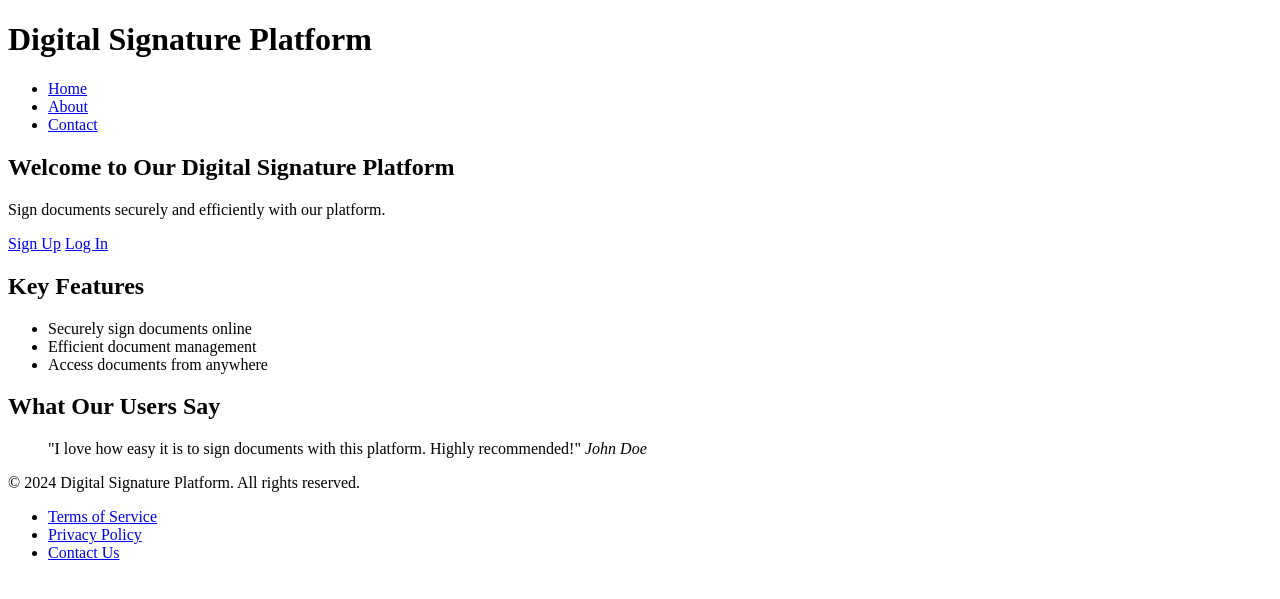
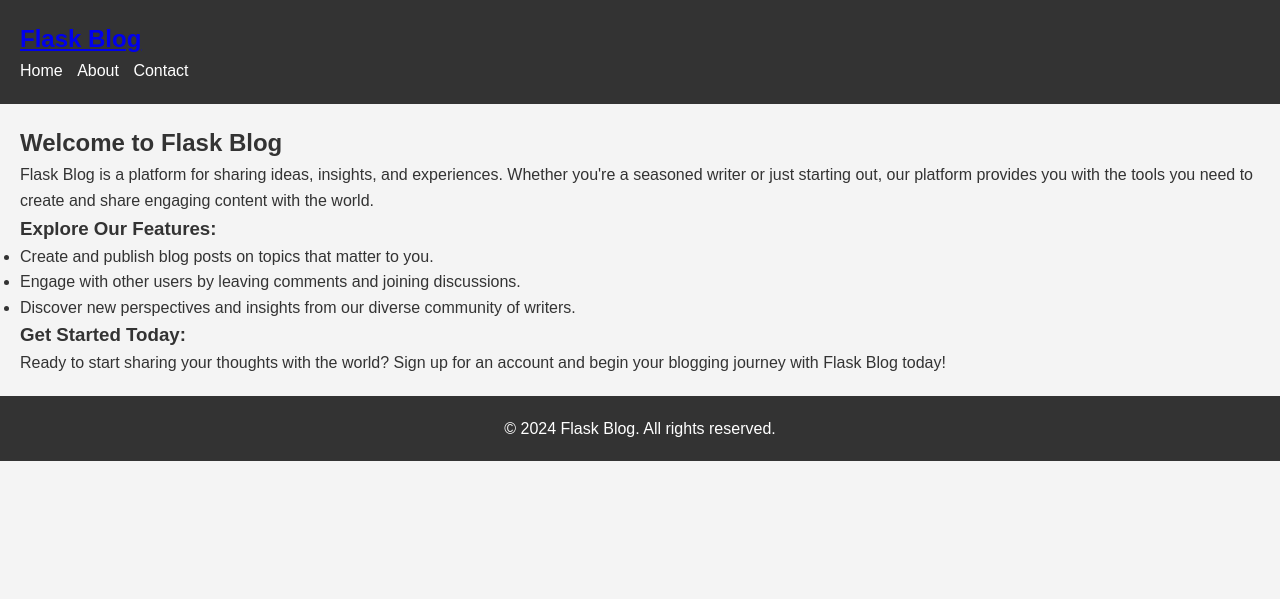
Before and after one commit to Herriot65/Digitial-Signature-Project, a Flask app: page / in a window 1280 px wide. Shown: the top 599 px of the page. Run offline with Flask 3, Linux system fonts and the light colour scheme.

```diff
--- a/apps/routes.py
+++ b/apps/routes.py
@@ -13,6 +13,9 @@ from functools import wraps
 from flask import Flask, render_template, request, redirect, url_for, flash
 from .forms import *
 from config import ConfigClass
+from cryptography.fernet import Fernet
+import os
+import rsa
 
 user=Blueprint('user', __name__, url_prefix='/user')
 
--- a/config.py
+++ b/config.py
@@ -5,7 +5,7 @@ import os
 
 ## @brief Configuration of the mysql database and parameters for sending email.
 class ConfigClass:
-    SQLALCHEMY_DATABASE_URI='mysql://root:0000@localhost/digital_signature_database'
+    SQLALCHEMY_DATABASE_URI='mysql://user:yourmp@localhost/database_name'
     SECRET_KEY=os.environ.get('SECRET_KEY') or 'password'
     SQLALCHEMY_TRACK_MODIFICATIONS=True
 
@@ -13,6 +13,6 @@ class ConfigClass:
     MAIL_PORT=465
     MAIL_USE_SSL=True
     MAIL_USE_TLS=False
-    MAIL_USERNAME='herriotdagoudi@gmail.com'
-    MAIL_PASSWORD='arzr gkpm nbuj fnzt'
+    MAIL_USERNAME='yourmail@gmail.com'
+    MAIL_PASSWORD='yourappspassword'
     MAIL_DEBUG=False
--- /dev/null
+++ b/models/category.py
@@ -0,0 +1,6 @@
+from extensions import db
+
+class Category(db.Model):
+    id = db.Column(db.Integer, primary_key=True)
+    name = db.Column(db.String(50), unique=True, nullable=False)
+    #description = db.Column(db.Text)
--- a/models/user.py
+++ b/models/user.py
@@ -20,6 +20,8 @@ class User(db.Model, UserMixin):
     password_hashed = db.Column(db.String(100), unique=True, nullable=False)
     confirmed = db.Column(db.Boolean, default=False)
     created_at=db.Column(db.Date,nullable=False,default=datetime.now())
+    private_key = db.Column(db.Text)
+    public_key = db.Column(db.Text)
 
     # __repr__ method
     def __repr__(self):
--- /dev/null
+++ b/static/styles.css
@@ -0,0 +1,48 @@
+/* Reset some default styles */
+body, h1, h2, h3, p, ul, li {
+    margin: 0;
+    padding: 0;
+}
+
+body {
+    font-family: Arial, sans-serif;
+    line-height: 1.6;
+    background-color: #f4f4f4;
+    color: #333;
+}
+
+header {
+    background-color: #333;
+    color: #fff;
+    padding: 20px;
+}
+
+header h1 {
+    margin: 0;
+    font-size: 24px;
+}
+
+nav ul {
+    list-style-type: none;
+}
+
+nav ul li {
+    display: inline;
+    margin-right: 10px;
+}
+
+nav ul li a {
+    color: #fff;
+    text-decoration: none;
+}
+
+main {
+    padding: 20px;
+}
+
+footer {
+    background-color: #333;
+    color: #fff;
+    padding: 20px;
+    text-align: center;
+}
--- a/templates/base.html
+++ b/templates/base.html
@@ -3,35 +3,31 @@
 <head>
     <meta charset="UTF-8">
     <meta name="viewport" content="width=device-width, initial-scale=1.0">
-    <title>{% block title %}Digital Signature App{% endblock %}</title>
-    <!-- Bootstrap CSS (you may adjust this based on your project's needs) -->
-    <link rel="stylesheet" href="https://stackpath.bootstrapcdn.com/bootstrap/4.5.2/css/bootstrap.min.css">
+    <title>{% block title %}Flask Blog{% endblock %}</title>
+    <link rel="stylesheet" href="../static/styles.css">
 </head>
 <body>
-    <nav class="navbar navbar-expand-lg navbar-light bg-light">
-        <a class="navbar-brand" href="#">Digital Signature App</a>
-        <button class="navbar-toggler" type="button" data-toggle="collapse" data-target="#navbarSupportedContent" aria-controls="navbarSupportedContent" aria-expanded="false" aria-label="Toggle navigation">
-            <span class="navbar-toggler-icon"></span>
-        </button>
 
-        <div class="collapse navbar-collapse" id="navbarSupportedContent">
-            <ul class="navbar-nav mr-auto">
-                <li class="nav-item">
-                    <a class="nav-link" href="{{ url_for('home') }}">Home</a>
-                </li>
-                <!-- Add more navigation links here -->
-            </ul>
-            <!-- Add login/logout/register links here -->
-        </div>
+<header>
+    <h1><a href="#">Flask Blog</a></h1>
+    <nav>
+        <ul>
+            <li><a href="#">Home</a></li>
+            <li><a href="#">About</a></li>
+            <li><a href="#">Contact</a></li>
+
+        </ul>
     </nav>
+</header>
 
-    <div class="container mt-4">
-        {% block content %}{% endblock %}
-    </div>
+<main>
+    {% block content %}
+    {% endblock %}
+</main>
 
-    <!-- Bootstrap JS (you may adjust this based on your project's needs) -->
-    <script src="https://code.jquery.com/jquery-3.5.1.slim.min.js"></script>
-    <script src="https://cdn.jsdelivr.net/npm/@popperjs/core@2.5.4/dist/umd/popper.min.js"></script>
-    <script src="https://stackpath.bootstrapcdn.com/bootstrap/4.5.2/js/bootstrap.min.js"></script>
+<footer>
+    <p>&copy; 2024 Flask Blog. All rights reserved.</p>
+</footer>
+
 </body>
 </html>
--- a/templates/index.html
+++ b/templates/index.html
@@ -1,58 +1,20 @@
-<!DOCTYPE html>
-<html lang="en">
-<head>
-    <meta charset="UTF-8">
-    <meta name="viewport" content="width=device-width, initial-scale=1.0">
-    <title>Digital Signature Platform</title>
-</head>
-<body>
-    <header>
-        <h1>Digital Signature Platform</h1>
-        <nav>
-            <ul>
-                <li><a href="#">Home</a></li>
-                <li><a href="#">About</a></li>
-                <li><a href="#">Contact</a></li>
-            </ul>
-        </nav>
-    </header>
+{% extends "base.html" %}
 
-    <main>
-        <section class="hero">
-            <h2>Welcome to Our Digital Signature Platform</h2>
-            <p>Sign documents securely and efficiently with our platform.</p>
-            <a href="{{ url_for('user.register') }}" class="btn">Sign Up</a>
-            <a href="{{ url_for('user.login') }}" class="btn">Log In</a>
-        </section>
+{% block title %}Welcome to Flask Blog{% endblock %}
 
-        <section class="features">
-            <h2>Key Features</h2>
-            <ul>
-                <li>Securely sign documents online</li>
-                <li>Efficient document management</li>
-                <li>Access documents from anywhere</li>
-            </ul>
-        </section>
+{% block content %}
+<section>
+    <h2>Welcome to Flask Blog</h2>
+    <p>Flask Blog is a platform for sharing ideas, insights, and experiences. Whether you're a seasoned writer or just starting out, our platform provides you with the tools you need to create and share engaging content with the world.</p>
 
-        <section class="testimonial">
-            <h2>What Our Users Say</h2>
-            <blockquote>
-                "I love how easy it is to sign documents with this platform. Highly recommended!"
-                <cite>John Doe</cite>
-            </blockquote>
-        </section>
-    </main>
+    <h3>Explore Our Features:</h3>
+    <ul>
+        <li>Create and publish blog posts on topics that matter to you.</li>
+        <li>Engage with other users by leaving comments and joining discussions.</li>
+        <li>Discover new perspectives and insights from our diverse community of writers.</li>
+    </ul>
 
-    <footer>
-        <p>&copy; 2024 Digital Signature Platform. All rights reserved.</p>
-
-        <nav>
-            <ul>
-                <li><a href="#">Terms of Service</a></li>
-                <li><a href="#">Privacy Policy</a></li>
-                <li><a href="#">Contact Us</a></li>
-            </ul>
-        </nav>
-    </footer>
-</body>
-</html>
+    <h3>Get Started Today:</h3>
+    <p>Ready to start sharing your thoughts with the world? Sign up for an account and begin your blogging journey with Flask Blog today!</p>
+</section>
+{% endblock %}
```
Also changed, not shown: apps/forms.py (+13 -4 lines), models/post.py (added, +8 -0 lines), templates/confirm_email.html (added, +15 -0 lines), readme.md.
